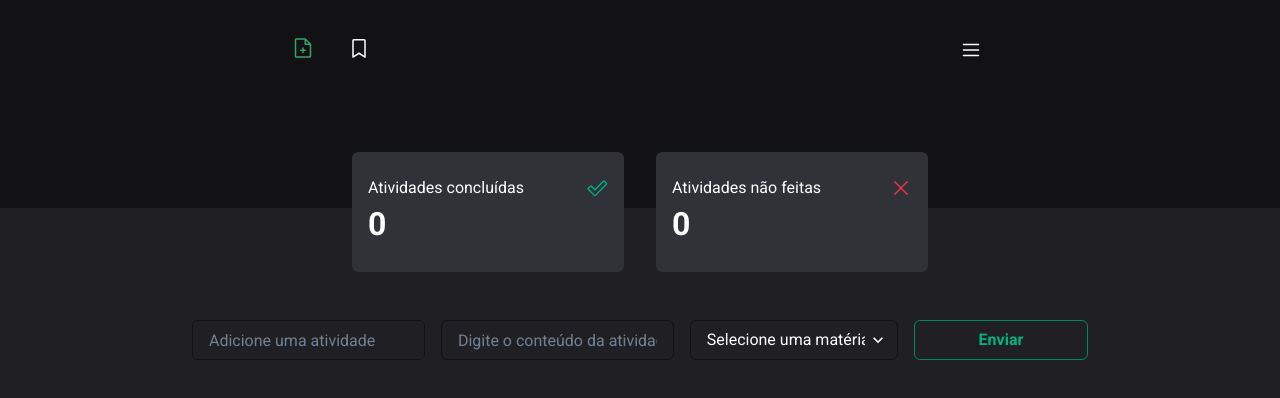
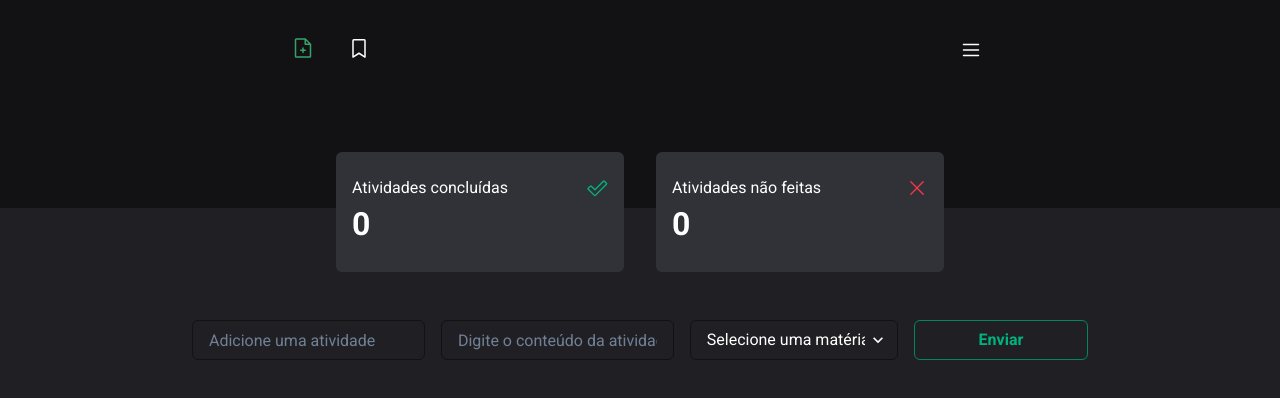
Before and after one commit to pdanmt/Planner, a React (Vite) app: page / in a window 1280 px wide. Shown: the top 398 px of the page. Built offline with nearby package versions, Linux system fonts and the light colour scheme.

Commit message:
summary margin commit

```diff
--- a/src/components/summary.tsx
+++ b/src/components/summary.tsx
@@ -11,12 +11,13 @@ export function Summary() {
     <Box
       display="flex"
       margin="-3.5rem 0 3rem"
+      marginLeft={{ base: '8px', sm: '0' }}
       gap={{ base: '1rem', lg: '2rem' }}
       justifyContent={{ base: 'flex-start', sm: 'center', lg: 'center' }}
       overflow="auto"
     >
       <Box
-        minW="17rem"
+        minW={{ base: '16rem', lg: '18rem' }}
         display="flex"
         flexDir="column"
         justifyContent="space-between"
@@ -39,7 +40,7 @@ export function Summary() {
         justifyContent="space-between"
         padding="1.5rem 1rem"
         bg="gray5"
-        minW="17rem"
+        minW={{ base: '16rem', lg: '18rem' }}
         borderRadius="6px"
       >
         <Box display="flex" alignItems="center" justifyContent="space-between">
--- a/src/contexts/add-element-context.tsx
+++ b/src/contexts/add-element-context.tsx
@@ -76,7 +76,7 @@ export function AddElementContextProvider({
       quimica: '#CC3333',
       historia: '#993399',
       sociologia: '#FF99CC',
-      edfisica: '#66CCCC',
+      'ed.fisica': '#66CCCC',
       espanhol: '#FF3366',
       eletricidade: '#FFAE69',
       eletronica_digital: '#666699',
--- a/src/pages/planner-accordion-page.tsx
+++ b/src/pages/planner-accordion-page.tsx
@@ -62,7 +62,7 @@ export function Planner() {
                             fontSize="0.8rem"
                             paddingTop="1rem"
                           >
-                            {createdAt}
+                            Criado em: {createdAt}
                           </Text>
                         </Box>
                       </AccordionPanel>
--- a/src/themes/dark-theme.ts
+++ b/src/themes/dark-theme.ts
@@ -23,6 +23,6 @@ export const DarkTheme = extendTheme({
     yellow: '#fba94c',
   },
   breakpoints: {
-    sm: '560px',
+    sm: '540px',
   },
 })
```
